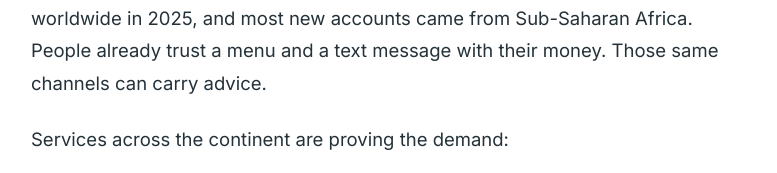
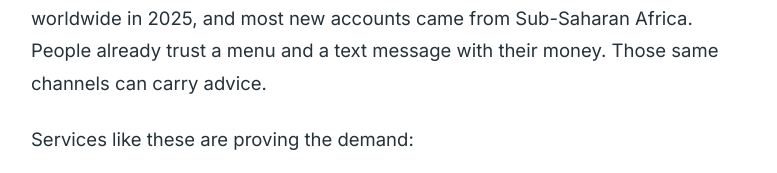
Before and after one commit to tbrunoh/tbrunoh.github.io, a plain HTML site: page writing/ai-for-africa-basic-phones/index.html in a window 1280 px wide. Shown: the part 1321-1494 px from the top of the page, without its empty margins (249-1026 px from the left). Drawn offline with Linux system fonts and the light colour scheme.

Commit message:
Essay: lead-in fits the examples that follow [skip ci]

```diff
--- a/writing/ai-for-africa-basic-phones/index.html
+++ b/writing/ai-for-africa-basic-phones/index.html
@@ -170,7 +170,7 @@
 
 <h2>The channels that already work</h2>
 <p>Africa's most important digital service already runs without a smartphone or a data plan. Mobile money works through short code menus and text messages on any handset. <a href="https://www.gsma.com/newsroom/press-release/mobile-money-accounted-for-2-trillion-in-transactions-in-2025-doubling-since-2021-as-active-accounts-continue-to-grow/">More than $2 trillion</a> moved through mobile money wallets worldwide in 2025, and most new accounts came from Sub-Saharan Africa. People already trust a menu and a text message with their money. Those same channels can carry advice.</p>
-<p>Services across the continent are proving the demand:</p>
+<p>Services like these are proving the demand:</p>
 <ul>
 <li><strong>Health by text.</strong> Jacaranda Health's PROMPTS sends pregnancy and newborn advice by SMS and answers mothers' questions. It <a href="https://ehealthafrica.org/press-release/jacaranda-health-ehealth-africa-target-25000-mothers-ai-powered-maternal-health-support-nigeria/">has reached more than 3.8 million mothers in Kenya</a> and launched in Kano, Nigeria, in March 2026.</li>
 <li><strong>AI by voice call.</strong> MTN Rwanda and Viamo launched Miss Baza, a voice AI that MTN customers reach by dialling 845. It answers out loud in Kinyarwanda, English, French and Kiswahili, with no app or data bundle, and <a href="https://www.newtimes.co.rw/article/40095/news/featured/no-smartphone-no-internet-mtns-miss-baza-brings-ai-powered-services-to-your-phone">has reached more than 500,000 users</a>.</li>
```
